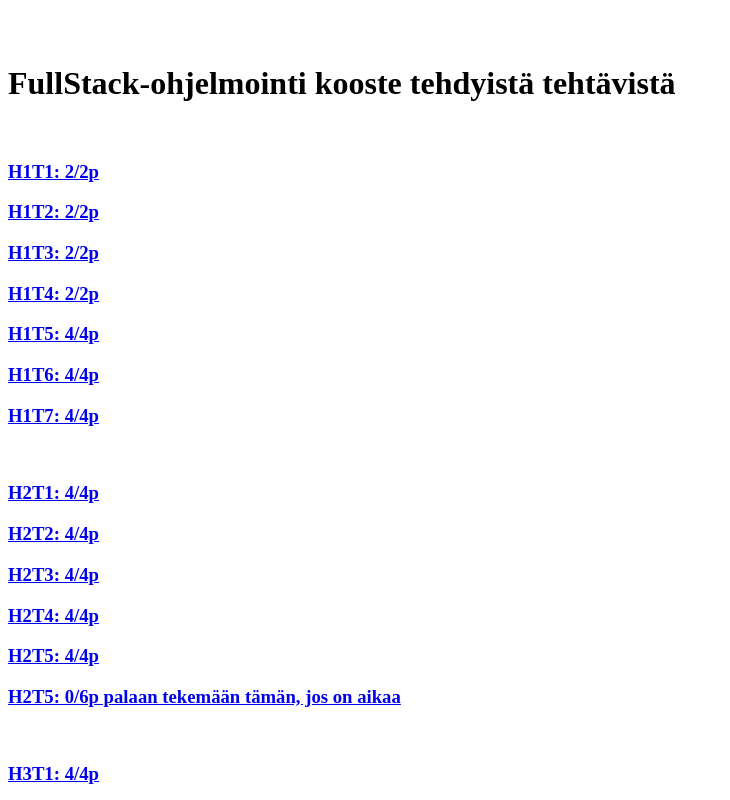
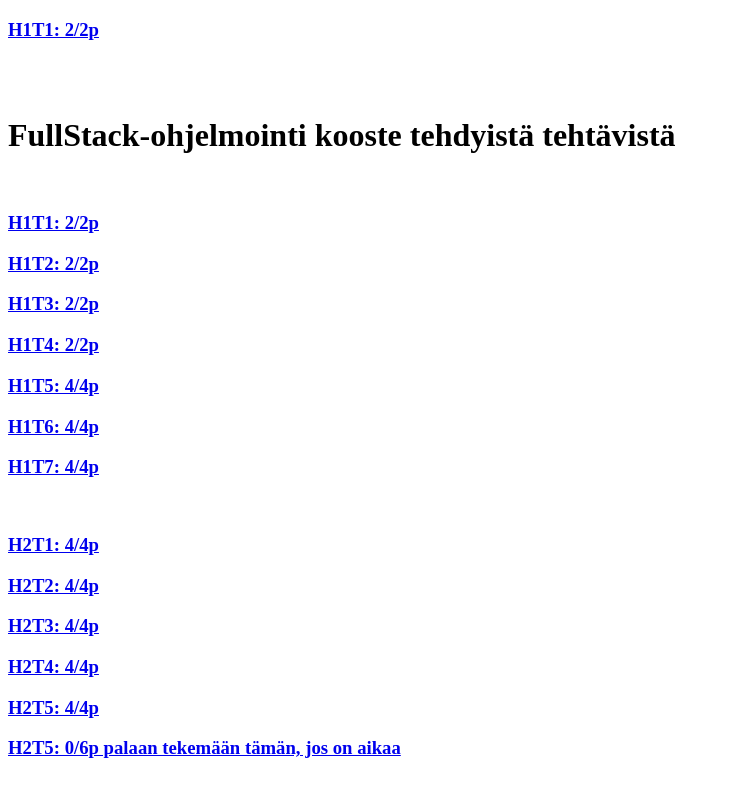
Before and after one commit to ukko1998/N2914Fullstack, a plain HTML site: page index.html in a window 1280 px wide. Shown: the top 800 px of the page, without its empty margins (0-730 px from the left). Drawn offline with Linux system fonts and the light colour scheme.

Commit message:
Update index.html

```diff
--- a/index.html
+++ b/index.html
@@ -3,6 +3,9 @@
   <head>
     <!--päivämäärä: 1.9.2022, viimeisin muokkaus 18.9.2022-->
     <meta charset="UTF-8"> <!--jotta näkyy ä ja ö kirjaimet oikein-->
+
+<!--linkki päiväkirjaan-->
+<h3><a href="ukko1998.github.io/n2914fullstack/">H1T1: 2/2p</a></h3>
 
     <br>
     <br>
```
